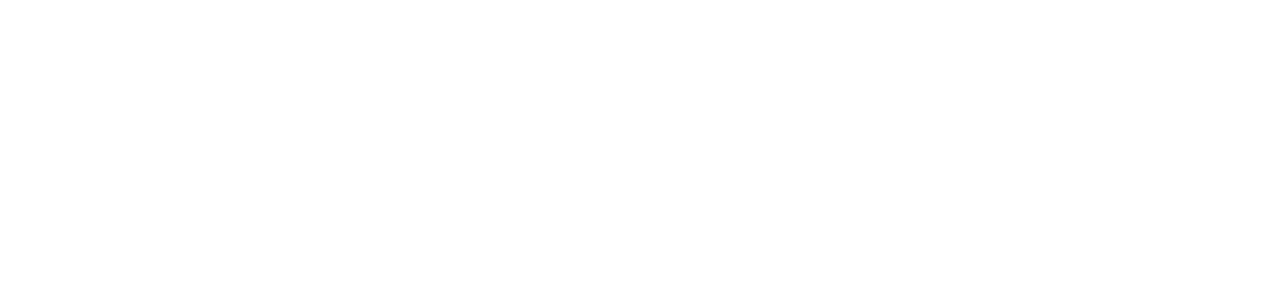
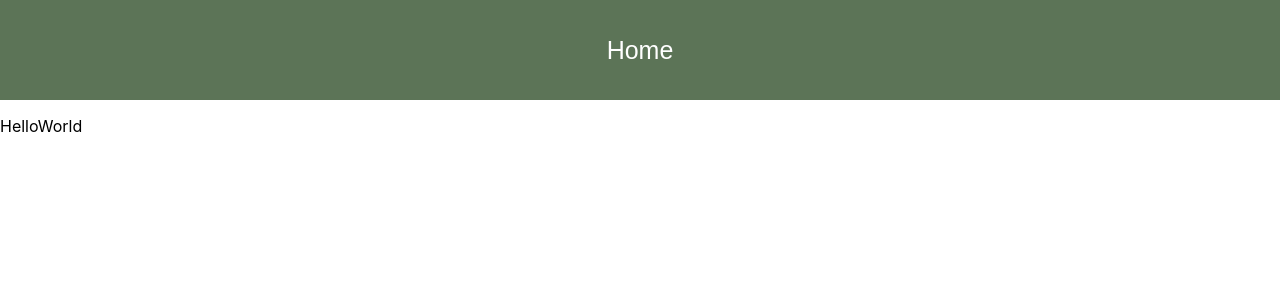
Before and after one commit to ThomasOli/HackGT, a React (Create React App) app in the folder therapy_bot/: page / in a window 1280 px wide. Before the commit this address had no page. Shown: the top 300 px of the page. Built offline with nearby package versions, Linux system fonts and the light colour scheme.

Commit message:
homepage and navbar

```diff
--- a/therapy_bot/src/App.js
+++ b/therapy_bot/src/App.js
@@ -2,13 +2,15 @@
 import './App.css';
 import { BrowserRouter as Router, Routes, Route } from 'react-router-dom';
 import Home from './Components/Pages/Home';
+import Navbar from './Components/nav';
 
 function App() {
   return (
     <div>
       <Router>
+          <Navbar />
         <Routes>
-          <Route path = "/therapyBot/" element={<Home/>}></Route>
+          <Route path = "/" element={<Home/>}></Route>
         </Routes>
       </Router>
     </div>
--- a/therapy_bot/src/Components/Pages/Home.js
+++ b/therapy_bot/src/Components/Pages/Home.js
@@ -0,0 +1,12 @@
+import React from 'react';
+
+
+const Home = () => {
+    return (
+        <div>
+            <p>HelloWorld</p>
+        </div>
+    );
+};
+
+export default Home
--- /dev/null
+++ b/therapy_bot/src/Components/nav.css
@@ -0,0 +1,20 @@
+.navbar {
+    width: 100%;
+    height: 100px;
+    background: #5C7457;
+    font-family: "Cairo",'Montserrat', sans-serif;
+  }
+  .links {
+    width: 100%;
+    height: 100%;
+    display: flex;
+    align-items: center;
+    justify-content: center;
+    color: white;
+  }
+  .navbar a {
+    color: white;
+    text-decoration: none;
+    margin: 20px;
+    font-size: 25px;
+  }
--- /dev/null
+++ b/therapy_bot/src/Components/nav.js
@@ -0,0 +1,13 @@
+import React from 'react'
+import { Link } from 'react-router-dom'
+import './nav.css'
+const navbar = () => {
+  return (
+    <div className = "navbar">
+        <div className = "links">
+            <Link to="/">Home</Link>
+        </div>
+    </div>
+  )
+}
+export default navbar
```
